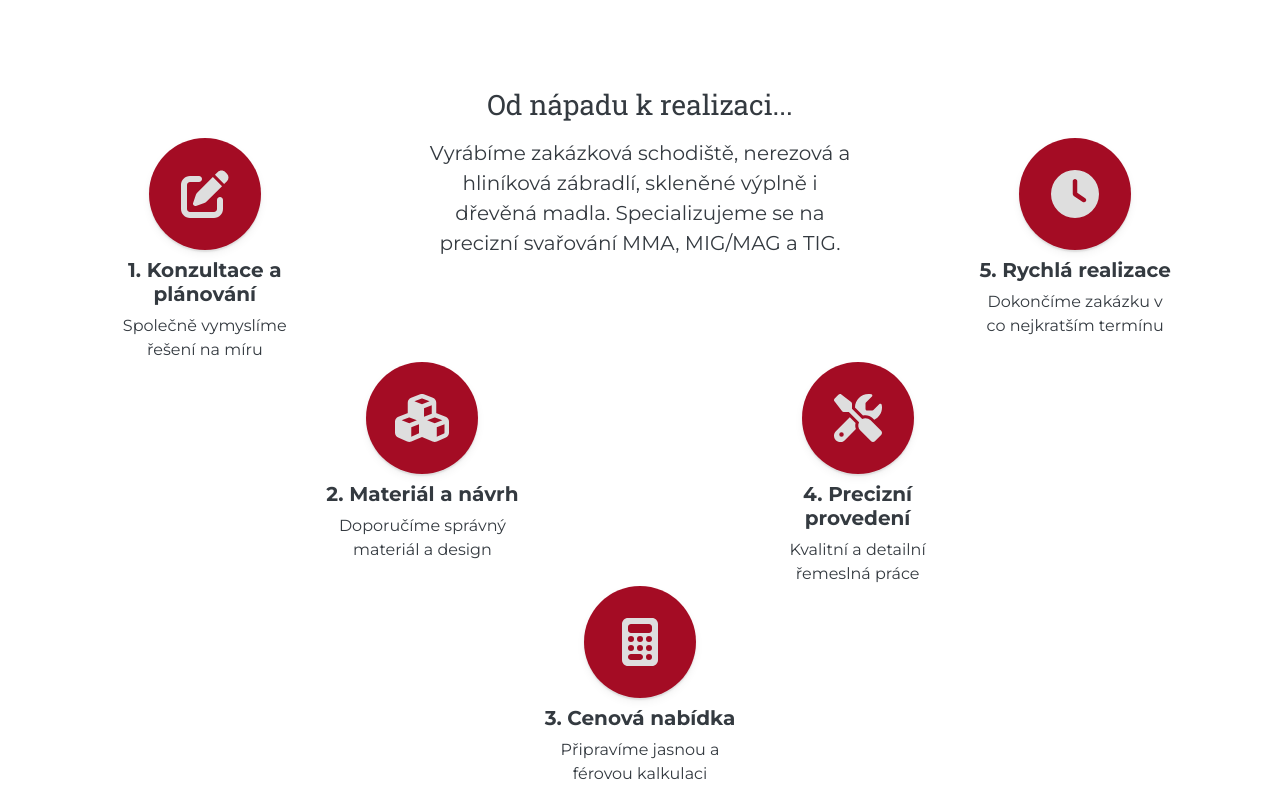
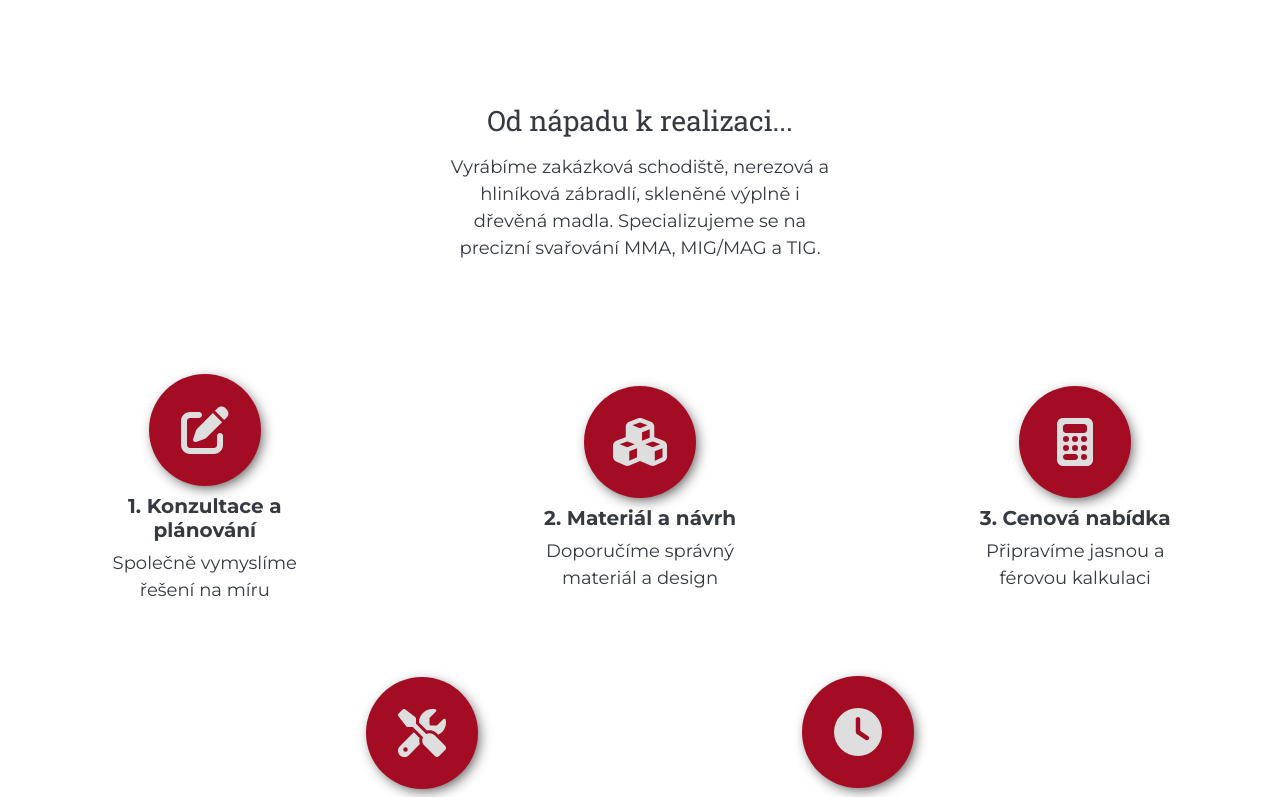
Before and after one commit to kowyzu/zabradli-hanak, a Vue app: page / in a window 1280 px wide. Shown: the part 540-1337 px from the top of the page. Built offline with nearby package versions, Linux system fonts and the light colour scheme.

Commit message:
feat: process style

```diff
--- a/src/components/Process.vue
+++ b/src/components/Process.vue
@@ -1,14 +1,24 @@
 <template>
-  <section class="process p-5 m-5">
-    <div class="container text-center process-container">
-      <div class="row process-header">
-        <div class="col text-center p-0">
+  <section class="process">
+    <div class="container-fluid text-center process-container mt-5 mb-5 pb-5 px-5">
+      <div class="row process-header justify-content-center p-3 mb-4">
+        <div class="col-5 text-center p-5">
+
           <h3 class="text-center mt-3 p-2 align-middle">Od nápadu k realizaci...</h3>
+          <!-- TEXT TO BE UPDATED - in mobile need to display above! -->
+          <p class="lead">Vyrábíme zakázková schodiště, nerezová a hliníková zábradlí, skleněné výplně i dřevěná madla.
+            Specializujeme se na precizní svařování MMA, MIG/MAG a TIG.</p>
         </div>
+        <!-- <div class="col-md-5 lead">
+          <p>Vyrábíme zakázková schodiště, nerezová a hliníková zábradlí, skleněné výplně i dřevěná madla.
+            Specializujeme se na precizní svařování MMA, MIG/MAG a TIG.</p>
+        </div> -->
       </div>
-      <!-- <div class="row row-cols-md-5 row-cols-1 align-items-center m-1 justify-content-between process-first-row">
+
+      <div
+        class="row row-cols-md-5 row-cols-1 align-items-center justify-content-between process-first-row m-md-4 p-md-4">
         <div class="col process-step-first-row">
-          <div class="process-step-icon">
+          <div class="process-step-icon ">
             <i class="fa-solid fa-pen-to-square"></i>
           </div>
           <h5 class="mt-2">1. Konzultace a plánování</h5>
@@ -21,7 +31,7 @@
           <h5 class="mt-2">2. Materiál a návrh</h5>
           <p>Doporučíme správný materiál a design</p>
         </div>
-        <div class="col process-step-first-row">
+        <div class="col process-step-first-row ">
           <div class="process-step-icon">
             <i class="fa-solid fa-calculator"></i>
           </div>
@@ -30,7 +40,8 @@
         </div>
       </div>
 
-      <div class="row row-cols-md-5 row-cols-1 align-items-center m-1 mt-3 justify-content-evenly process-second-row">
+      <div
+        class="row row-cols-md-5 row-cols-1 align-items-center justify-content-evenly process-second-row m-md-4 p-md-4">
         <div class="col process-step-second-row">
           <div class="process-step-icon">
             <i class="fa-solid fa-screwdriver-wrench"></i>
@@ -45,57 +56,8 @@
           <h5 class="mt-2">5. Rychlá realizace</h5>
           <p>Dokončíme zakázku v co nejkratším termínu</p>
         </div>
-      </div> -->
-
-
-      <!-- TEST -->
-      <div class="row row-cols-5  justify-content-between">
-        <div class="col ">
-          <div class="process-step-icon">
-            <i class="fa-solid fa-pen-to-square"></i>
-          </div>
-          <h5 class="mt-2">1. Konzultace a plánování</h5>
-          <p>Společně vymyslíme řešení na míru</p>
-        </div>
-        <div class="col-5 lead">
-          <!-- TEXT TO BE UPDATED -->
-          <p>Vyrábíme zakázková schodiště, nerezová a hliníková zábradlí, skleněné výplně i dřevěná madla.
-            Specializujeme se na precizní svařování MMA, MIG/MAG a TIG.</p>
-        </div>
-        <div class="col">
-          <div class="process-step-icon">
-            <i class="fa-solid fa-clock"></i>
-          </div>
-          <h5 class="mt-2">5. Rychlá realizace</h5>
-          <p>Dokončíme zakázku v co nejkratším termínu</p>
-        </div>
       </div>
-      <div class="row row-cols-5  justify-content-evenly">
-        <div class="col">
-          <div class="process-step-icon">
-            <i class="fa-solid fa-cubes"></i>
-          </div>
-          <h5 class="mt-2">2. Materiál a návrh</h5>
-          <p>Doporučíme správný materiál a design</p>
-        </div>
-        <div class="col ">
-          <div class="process-step-icon">
-            <i class="fa-solid fa-screwdriver-wrench"></i>
-          </div>
-          <h5 class="mt-2">4. Precizní provedení</h5>
-          <p>Kvalitní a detailní řemeslná práce</p>
-        </div>
-      </div>
-      <div class="row row-cols-5 justify-content-center">
-        <div class="col ">
-          <div class="process-step-icon">
-            <i class="fa-solid fa-calculator"></i>
-          </div>
-          <h5 class="mt-2">3. Cenová nabídka</h5>
-          <p>Připravíme jasnou a férovou kalkulaci</p>
-        </div>
-      </div>
+      <div class="waypoint"></div>
     </div>
-    <div class="waypoint"></div>
   </section>
 </template>
--- a/src/scss/styles.scss
+++ b/src/scss/styles.scss
@@ -167,10 +167,11 @@ strong {
 
 //
 // PROCESS
-// ----------------------------------------------------
+// ---------------------------------------------------
 
 .process p {
     margin: 0;
+    font-size: large;
 }
 
 hr.rounded {
@@ -199,7 +200,7 @@ hr.rounded {
 
     font-size: 3rem;
 
-    box-shadow:$box-shadow-primary;
+    box-shadow:$btn-box-shadow;
 
     color: $secondary;
 }
@@ -208,28 +209,28 @@ h5 {
     font-weight: 600;
 }
 
-.process-step-first-row {
-    opacity: 0;
-    // transform: translateY(20px);
-    transition: opacity 0.5s ease, transform 0.5s ease;
-  }
+// .process-step-first-row {
+//     opacity: 0;
+//     // transform: translateY(20px);
+//     transition: opacity 0.5s ease, transform 0.5s ease;
+//   }
 
 
-.process-step-first-row.show {
-    opacity: 1;
-    // transform: translateY(0);
-}
+// .process-step-first-row.show {
+//     opacity: 1;
+//     // transform: translateY(0);
+// }
 
 
 
-.process-step-second-row {
-    opacity: 0;
-    transition: opacity 0.5s ease, transform 0.5s ease;
-  }
+// .process-step-second-row {
+//     opacity: 0;
+//     transition: opacity 0.5s ease, transform 0.5s ease;
+//   }
 
-.process-step-second-row.show {
-    opacity: 1;
-}
+// .process-step-second-row.show {
+//     opacity: 1;
+// }
 
 
 //
```
